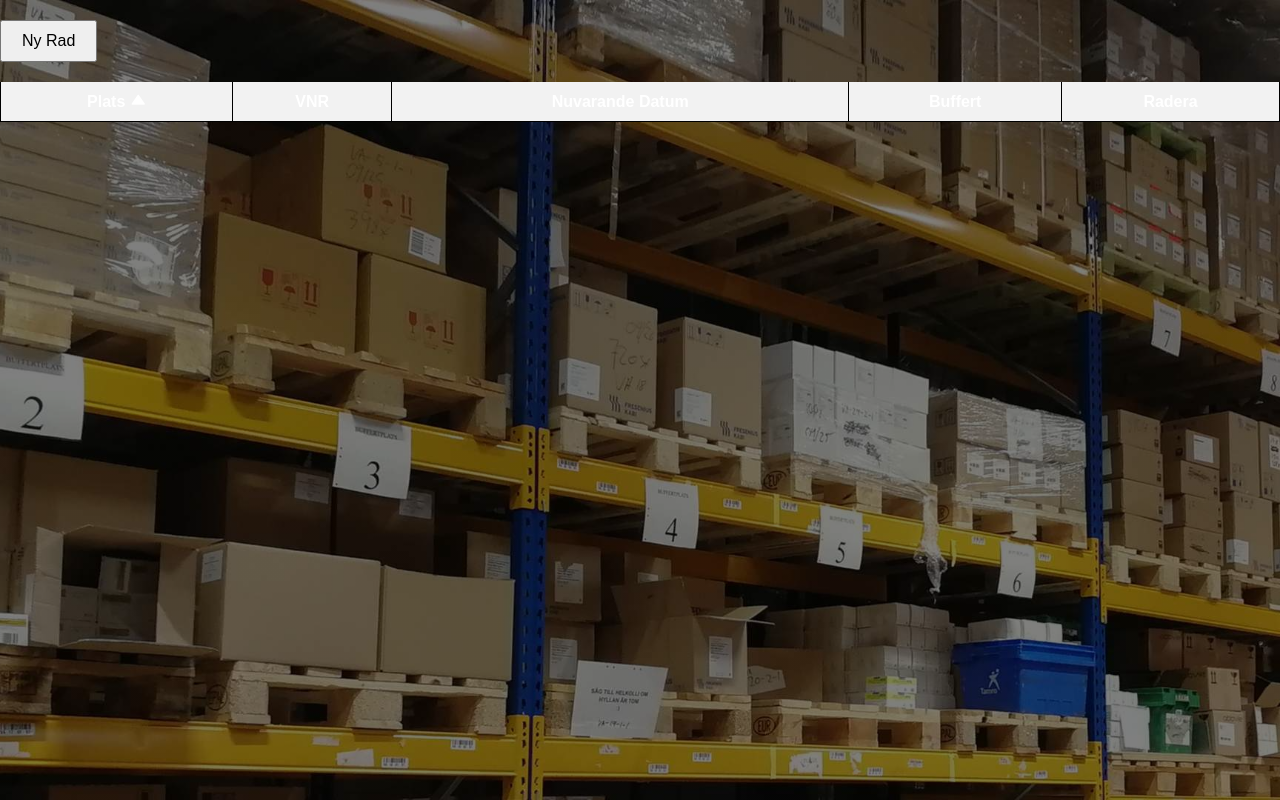
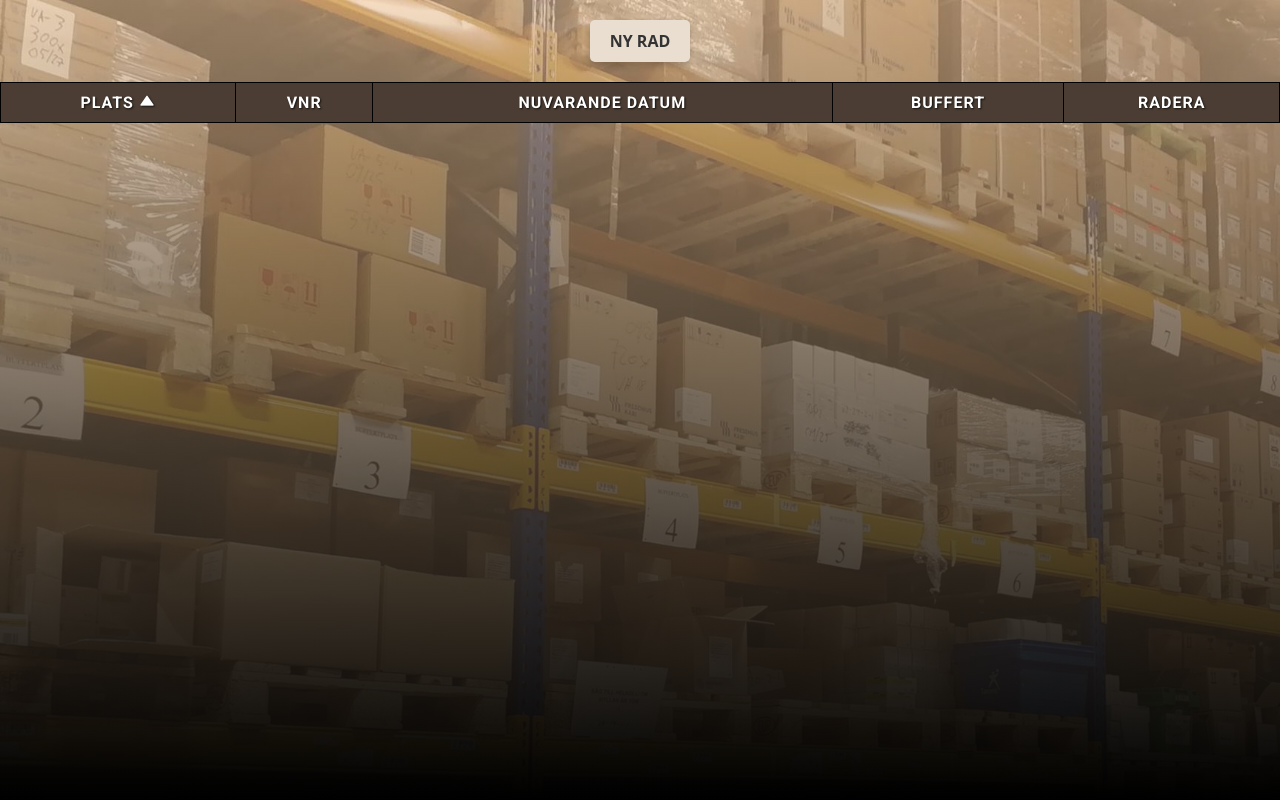
Before and after one commit to AliAlbabily/Products-Dates-Manager-Vite, a React (Vite) app: page / in a window 1280 px wide. Built offline with nearby package versions, Linux system fonts and the light colour scheme.

Commit message:
CSS changes

```diff
--- a/src/App.css
+++ b/src/App.css
@@ -1,11 +1,12 @@
+@import url(https://fonts.googleapis.com/css?family=Roboto:400,500,300,700);
+
 body {
-  font-family: Arial, Helvetica, sans-serif;
-  background-image: linear-gradient(rgba(0, 0, 0, 0.5), rgba(0, 0, 0, 0.5)), url('/src/assets/VA.jpg');
+  font-family: 'Roboto', sans-serif;
+  background-image: linear-gradient(rgba(239, 198, 155, 0.6), rgba(0, 0, 0, 1)), url('/src/assets/VA.jpg');
   background-size: cover;
   background-repeat: no-repeat;
   background-position: center;
   background-attachment: fixed; /* This makes the background fixed */
-  min-height: 100vh;
   color: White;
 }
 
@@ -13,6 +14,12 @@ html, body, .App {
   height: 100%;
   margin: 0;
   padding: 0;
+}
+
+.main {
+  display: flex;
+  align-items: center;
+  flex-direction: column;
 }
 
 table {
@@ -24,21 +31,28 @@ table {
 thead {
   position: sticky;
   top: 0;
+  background-color: #4b3d33;
+  letter-spacing: 1px;
+  text-transform: uppercase;
 }
 
 th, td {
   border: 1px solid black;
-  border-top: 0px;
+  /* border-top: 0px; */
   text-align: center;
   padding: 10px;
 }
 
-thead {
-  background-color: #f2f2f2;
+table tr {
+  transition: box-shadow 0.25s ease; /* Smooth transition for shadow effect */
+  text-shadow: 1px 1px 2px rgb(0, 0, 0, 0.75);
 }
 
 tbody tr:hover {
-  background-color: #fee0e0;
+  background-color: #eaded1;
+  color: black;
+  box-shadow: inset 0px 4px 8px rgba(0, 0, 0, 0.3); /* Inner shadow */
+  text-shadow: unset;
 }
 
 .sortable-column {
@@ -50,21 +64,48 @@ tbody tr:hover {
 }
 
 .button {
+  background-color: #eaded1;
+  font-family: system-ui, sans-serif;
+  text-transform: uppercase;
   margin-top: 20px;
   margin-bottom: 20px;
   padding: 10px 20px;
   font-size: 16px;
   cursor: pointer;
+  border: none;
+  border-radius: 5px;
+  color: #333; /* Text color */
+  font-weight: bold; /* Bold text for emphasis */
+  box-shadow: 0px 4px 6px rgba(0, 0, 0, 0.2);
+  transition: all 0.2s ease;
+}
+
+/* Hover effect to make it look like it's pressed */
+.button:hover {
+  background-color: #dbc5a5;
+  box-shadow: 0px 2px 4px rgba(0, 0, 0, 0.15);
+  transform: translateY(2px); /* Slight downward movement */
+}
+
+/* Active state for a 'pressed' effect */
+.button:active {
+  background-color: #c4a986;
+  box-shadow: 0px 1px 2px rgba(0, 0, 0, 0.1);
+  transform: translateY(4px); /* Moves further down on click */
 }
 
 .deleteButton {
   padding: 5px 10px;
   color: white;
-  background-color: red;
+  background-color: #b74e21f0;
   border: none;
   cursor: pointer;
+  border-radius: 5px;
+  box-shadow: 0px 4px 6px rgba(0, 0, 0, 0.2);
+  transition: all 0.2s ease;
 }
 
 .deleteButton:hover {
   background-color: darkred;
+  transform: translateY(2px); /* Slight downward movement */
 }
--- a/src/App.jsx
+++ b/src/App.jsx
@@ -65,7 +65,7 @@ function App() {
   };
 
   return (
-    <div className="">
+    <div className="main">
       <button className="button" onClick={addNewRow}>Ny Rad</button>
       <table>
         <thead>
```
